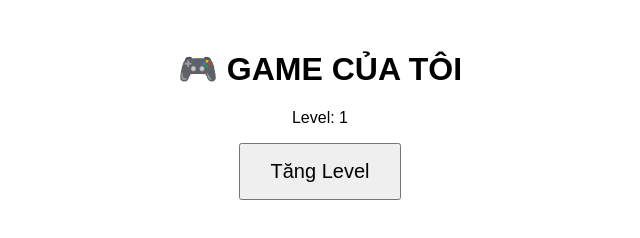
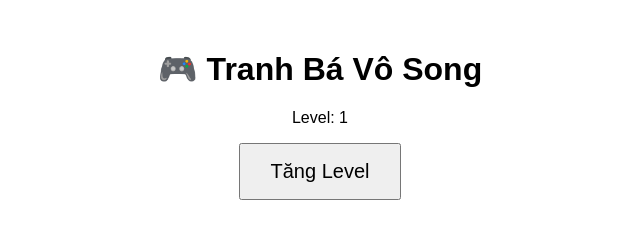
Before and after one commit to chiyendan22-rgb/Public, a plain HTML site: page index.html in a window 1280 px wide. Shown: the whole page, without its empty margins (320-960 px from the left). Drawn offline with Linux system fonts and the light colour scheme.

Commit message:
Update index.html

```diff
--- a/index.html
+++ b/index.html
@@ -17,7 +17,7 @@
 </head>
 <body>
 
-  <h1>🎮 GAME CỦA TÔI</h1>
+  <h1>🎮 Tranh Bá Vô Song</h1>
   <p>Level: <span id="level">1</span></p>
 
   <button onclick="upLevel()">Tăng Level</button>
```
